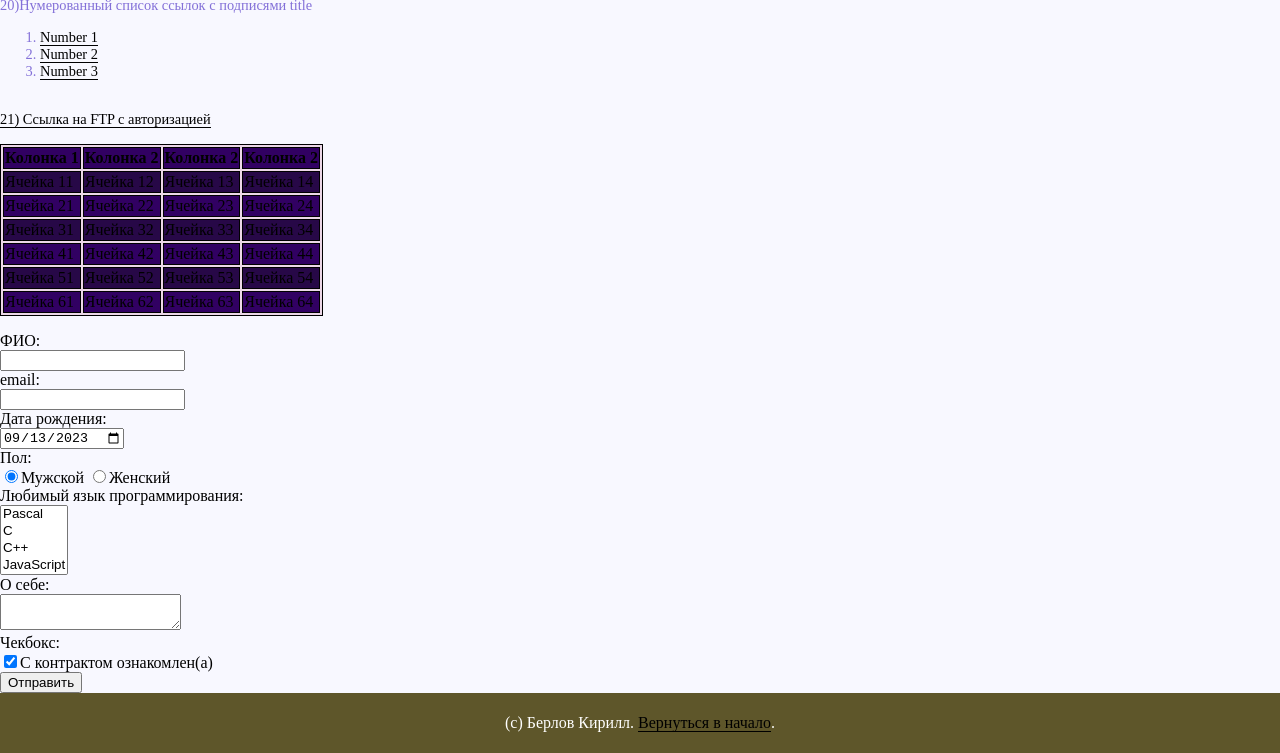
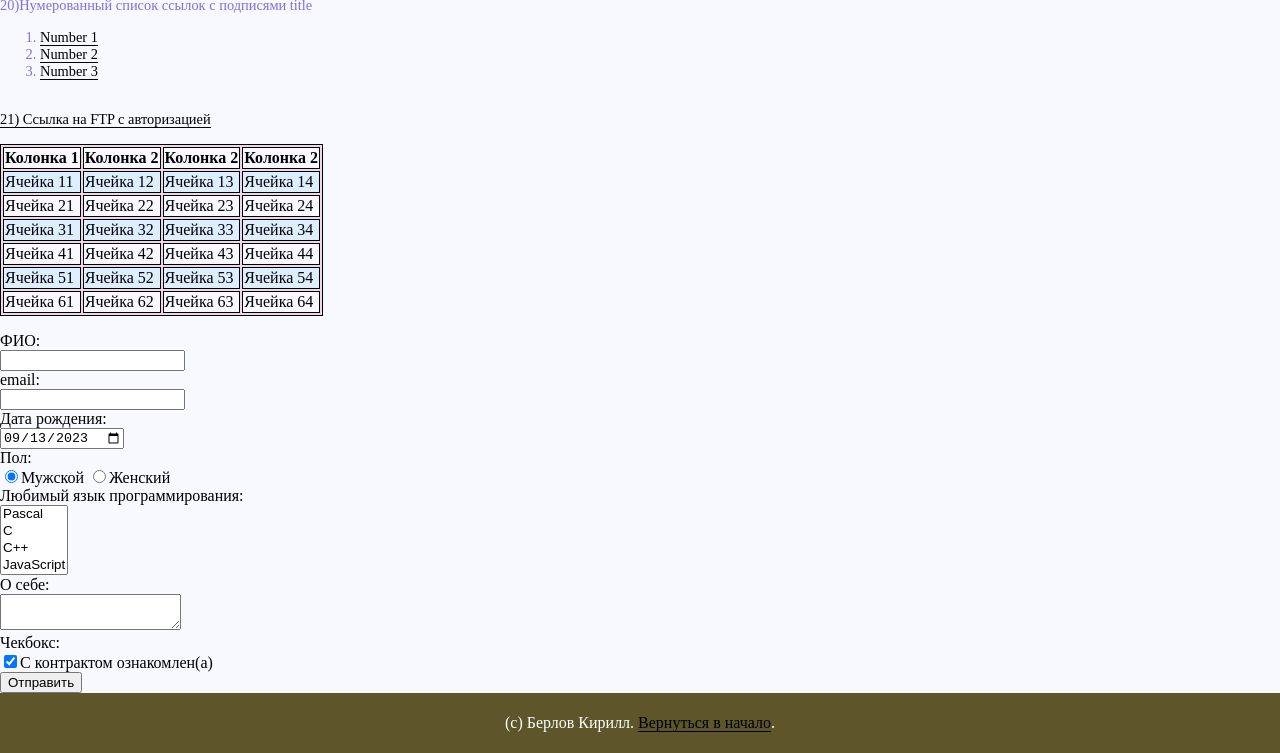
Before and after one commit to qqSnitch/qqSnitch.github.io, a plain HTML site: page index.html in a window 1280 px wide. Shown: the part 2076-2829 px from the top of the page. Drawn offline with Linux system fonts and the light colour scheme.

Commit message:
Update style.css

```diff
--- a/style.css
+++ b/style.css
@@ -109,11 +109,11 @@ td {
 }
 
 tbody tr:nth-child(odd) {
-    background-color: #310062;
+    background-color: #f8f8ff;
 }
 
 tbody tr:nth-child(even) {
-    background-color: #270847;
+    background-color: #ddeeff;
 }
 
 footer {
```
